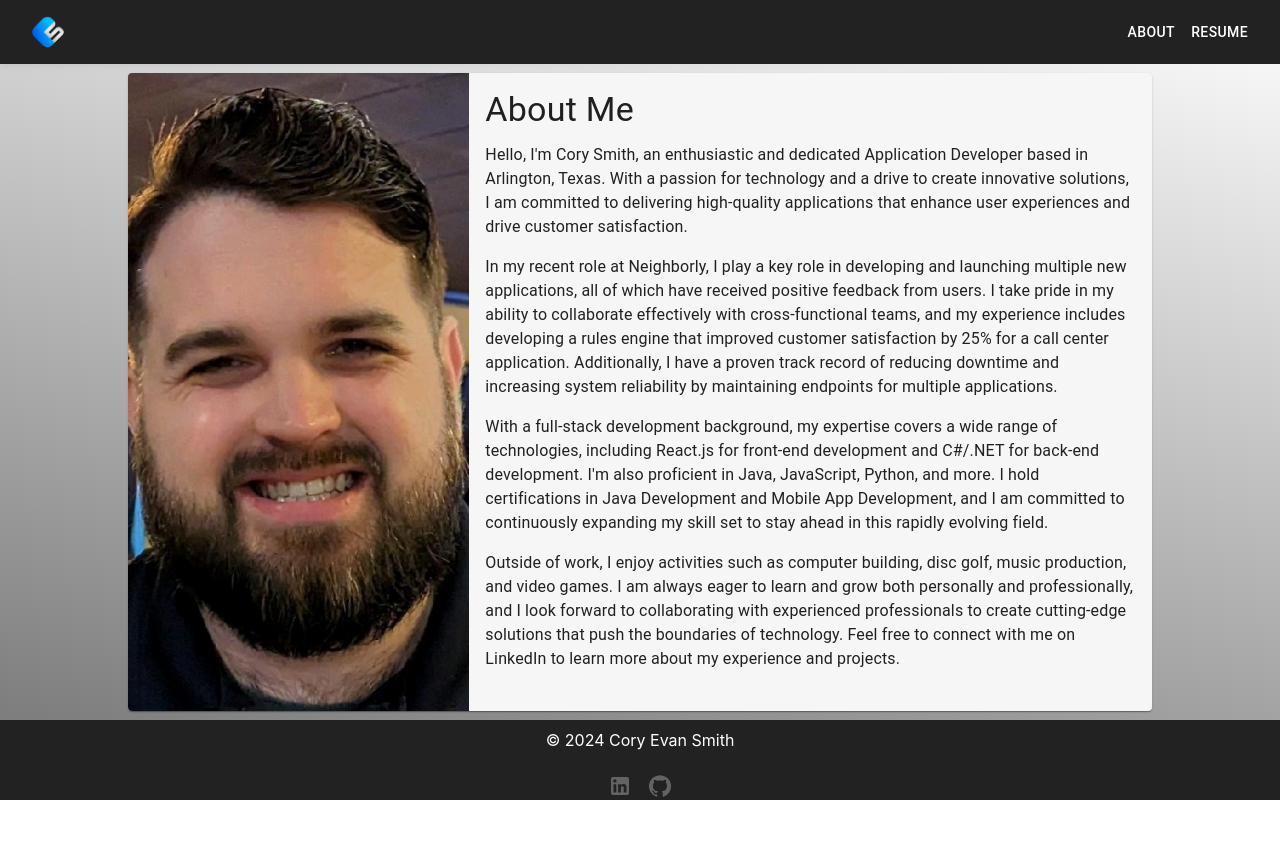
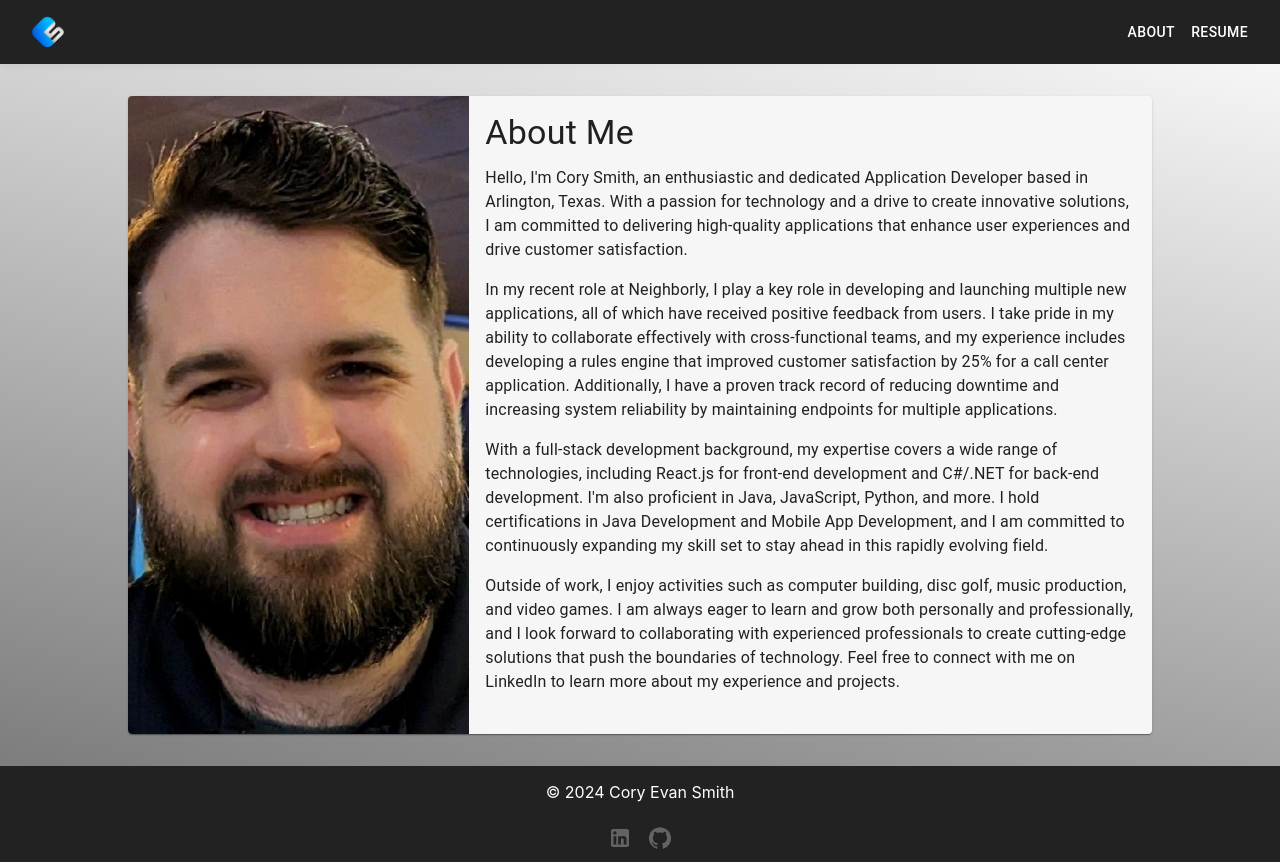
Before and after one commit to coryevansmith/website, a React (Create React App) app: page /#/about in a window 1280 px wide. Before the commit the page ends 800 px from the top, so only its background shows below. Built offline with nearby package versions, Linux system fonts and the light colour scheme.

Commit message:
structure changes

```diff
--- a/package.json
+++ b/package.json
@@ -14,6 +14,7 @@
     "@testing-library/react": "^13.4.0",
     "@testing-library/user-event": "^13.5.0",
     "gh-pages": "^6.1.1",
+    "node": "^20.14.0",
     "react": "^18.3.1",
     "react-dom": "^18.3.1",
     "react-helmet": "^6.1.0",
--- a/src/about.js
+++ b/src/pages/about.js
@@ -7,13 +7,12 @@ import {
   CardMedia,
 } from "@mui/material";
 import React from "react";
-import profileImage from "./resources/profileImage.jpg";
+import profileImage from "../resources/profileImage.jpg";
 
 function About() {
   return (
     <Box
       style={{
-        minHeight: "calc(100vh - 10vh - 64px)",
         display: "flex",
         justifyContent: "center",
         alignItems: "center",
@@ -28,6 +27,8 @@ function About() {
           display: "flex",
           flexDirection: "column",
           alignItems: "stretch",
+          marginTop: "2rem",
+          marginBottom: "2rem"
         }}
       >
         <Grid container>
--- a/src/footer.js
+++ b/src/pages/footer.js
@@ -10,7 +10,7 @@ function Footer() {
     <Box
       sx={{
         width: "100%",
-        height: "10vh",
+        height: "6rem",
         bgcolor: "primary.main",
         color: "white",
         display: "flex",
--- a/src/header.js
+++ b/src/pages/header.js
@@ -1,6 +1,6 @@
 import React from "react";
 import { AppBar, Toolbar, Typography, Button, IconButton } from "@mui/material";
-import logo from "./resources/logo.png";
+import logo from "../resources/logo.png";
 import { Link } from "react-router-dom";
 
 function Header() {
--- a/src/home.js
+++ b/src/pages/home.js
@@ -8,8 +8,7 @@ import {
   Icon,
 } from "@mui/material";
 import React from "react";
-import profileImage from "./resources/profileImage.jpg";
-import backgroundPhoto from "./resources/webfactory-ltd-NoOrDKxUfzo-unsplash.jpg";
+import backgroundPhoto from "../resources/webfactory-ltd-NoOrDKxUfzo-unsplash.jpg";
 
 function Home() {
   return (
--- a/src/resume.js
+++ b/src/pages/resume.js
@@ -1,12 +1,11 @@
-import { Height } from "@mui/icons-material";
-import { Typography, styled } from "@mui/material";
-import React, { useState } from "react";
+import React from "react";
 
 function Resume() {
   const iframeStyle = {
     width: "100%",
     border: "none",
-    height: "calc(100vh - 10vh - 64px)",
+    height: "150rem",
+
   };
 
   return (
```
Also changed, not shown: src/App.js (+5 -5 lines), 1 other file (tests, documents, lock files or other folders).
